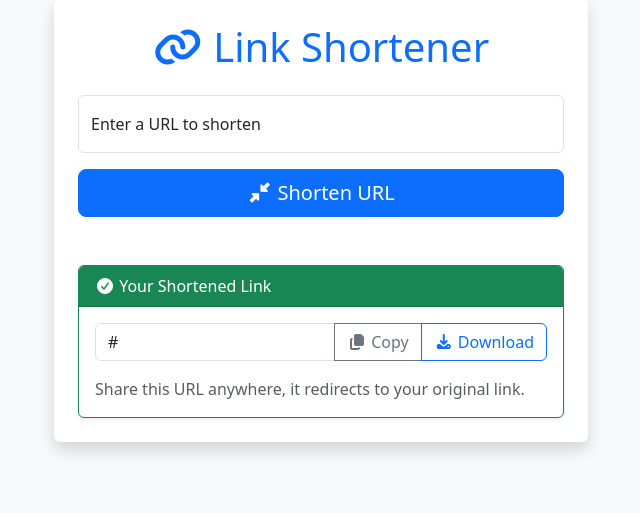
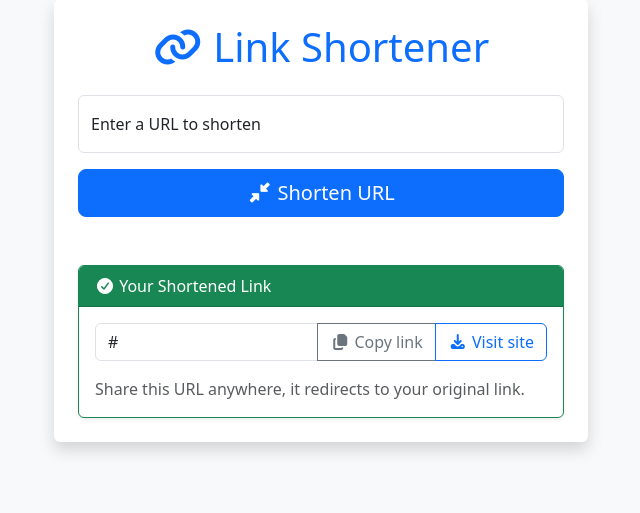
Before and after one commit to hasdajustin/linkshortener, a Flask app: template templates/index.html in a window 1280 px wide. Shown: the part 97-610 px from the top of the page, without its empty margins (319-959 px from the left). Run offline with Flask 3, Linux system fonts and the light colour scheme; the template is opened without the code that fills it: most values are stand-ins (such as "Sample title", 1, 10 or a date in 2020); some libraries are stand-ins or nearby versions.

Commit message:
fix button name

```diff
--- a/templates/index.html
+++ b/templates/index.html
@@ -31,10 +31,10 @@
                             <div class="input-group mb-3">
                                 <input type="text" id="shortUrl" class="form-control" value="{{ short_url }}" readonly>
                                 <button class="btn btn-outline-secondary" type="button" onclick="copyURL()">
-                                    <i class="fas fa-copy"></i> Copy
+                                    <i class="fas fa-copy"></i> Copy link
                                 </button>
                                 <a href="{{ short_url }}" download class="btn btn-outline-primary">
-                                    <i class="fas fa-download"></i> Download
+                                    <i class="fas fa-download"></i> Visit site
                                 </a>
                             </div>
                             <p class="text-muted mb-0">
```
